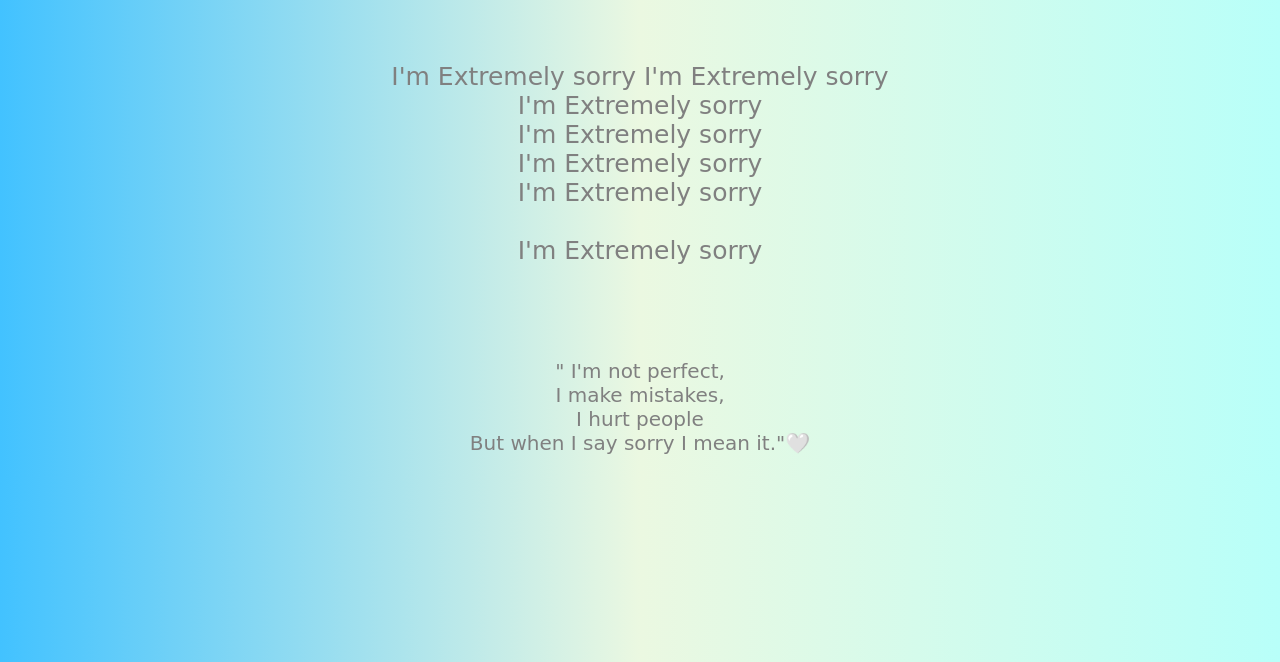
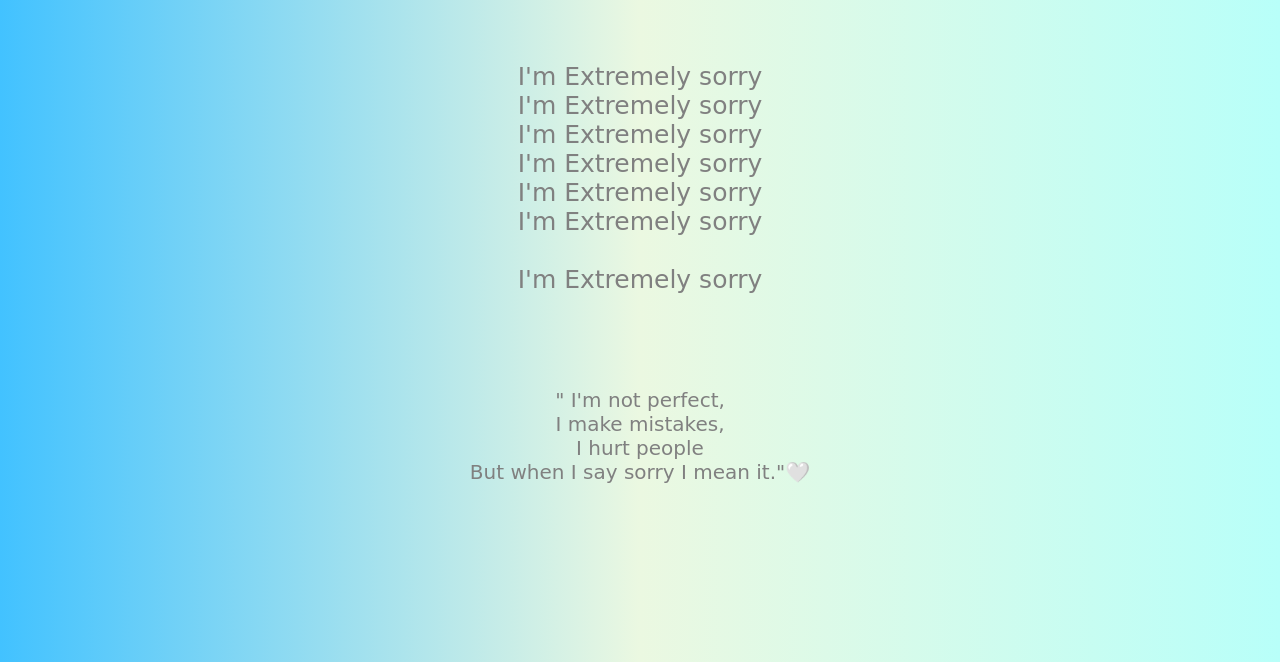
Before and after one commit to ragi05/sor, a plain HTML site: page index.html in a window 1280 px wide. Shown: the part 138-800 px from the top of the page. Drawn offline with Linux system fonts and the light colour scheme.

Commit message:
Update index.html

```diff
--- a/index.html
+++ b/index.html
@@ -13,7 +13,7 @@
 
 <body>
   <h1 class="header">I'M SORRY  RAGAVI😔</h1>
-  <p class="para">I'm Extremely sorry
+  <p class="para">I'm Extremely sorry<br>
     I'm Extremely sorry<br>
     I'm Extremely sorry<br>
     I'm Extremely sorry<br>
```
